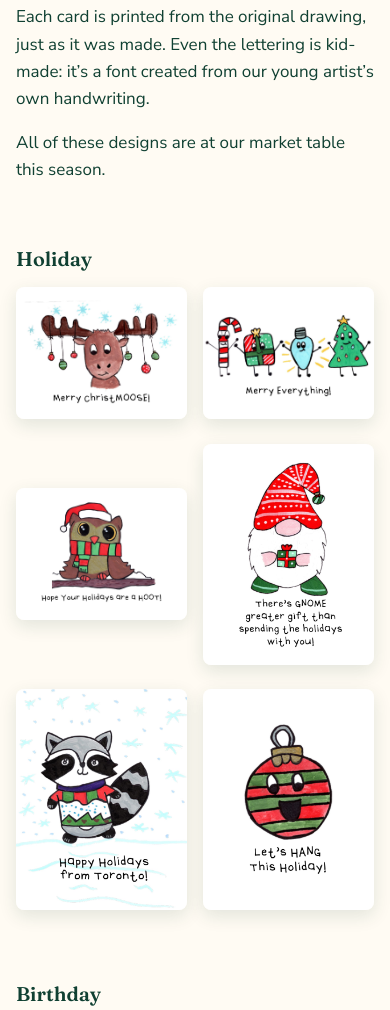
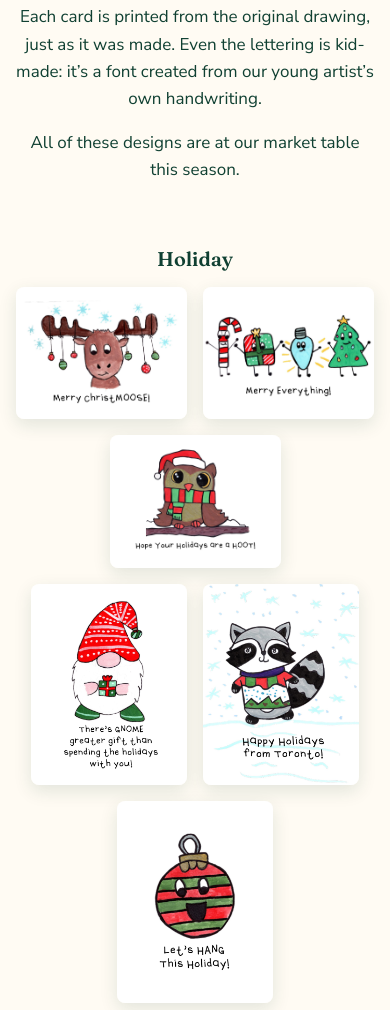
Before and after one commit to Little-Jots-of-Joy/Website, an Astro site: page / in a window 390 px wide. Shown: the part 1674-2684 px from the top of the page. Built offline with nearby package versions, Linux system fonts and the light colour scheme; Astro itself is replaced by a stand-in of ours.

Commit message:
feat(home): balance the cards section with one card shape per row (#15)
## What

Option A from the layout review on 2026-11-20. This commit was pushed to
the PR #14 branch after #14 had already been merged, so it needs its own
PR.

- In each occasion group, landscape cards share one centred row and
portrait cards sit in the row below. They're sized to about equal area
(13rem and 9.75rem wide), so neither shape looks smaller.
- The section header (lockup) and intro are centred to match the story
section above.
- Phones keep two cards per row. When a row has an odd count, the last
card is centred on its own.
- `docs/brand/HANDOFF.md` describes the new layout.

I also tried a version where every card was the same height. It was
about 450px shorter, but it made the portrait cards too small to read.

## Checks

- `pnpm check` passes (types, format, build, HTML, inline code, image
metadata, links).
- Screenshots checked at desktop and 375px phone width.

🤖 Generated with [Claude Code](https://claude.com/claude-code)

Co-authored-by: Brion Muldoon <brion@IDENTOS.com>
Co-authored-by: Claude Opus 5.5 <noreply@anthropic.com>

```diff
--- a/src/pages/index.astro
+++ b/src/pages/index.astro
@@ -9,12 +9,21 @@ import heart from '../assets/brand/heart.png';
 import lockup from '../assets/brand/art-cards-by-hadley-lockup.png';
 
 const events = upcomingEvents();
+// Each occasion shows its landscape cards in one row and its portrait cards in the
+// next, so every row has one card shape and an even height.
+const isLandscape = (card: (typeof cards)[number]) => card.image.width > card.image.height;
 const cardGroups = occasions
-  .map((occasion) => ({
+  .map((occasion) => {
+    const groupCards = cards.filter((card) => card.occasion === occasion.id);
+    return {
       ...occasion,
-    cards: cards.filter((card) => card.occasion === occasion.id),
-  }))
-  .filter((group) => group.cards.length > 0);
+      rows: [
+        { shape: 'landscape', cards: groupCards.filter(isLandscape) },
+        { shape: 'portrait', cards: groupCards.filter((card) => !isLandscape(card)) },
+      ].filter((row) => row.cards.length > 0),
+    };
+  })
+  .filter((group) => group.rows.length > 0);
 ---
 
 <Base wide>
@@ -87,19 +96,21 @@ const cardGroups = occasions
             <h3 id={`cards-${group.id}`} class="occasion-title">
               {group.title}
             </h3>
-            <ul class="card-grid" aria-labelledby={`cards-${group.id}`}>
-              {group.cards.map((card) => (
+            {group.rows.map((row) => (
+              <ul class:list={['card-row', row.shape]} aria-labelledby={`cards-${group.id}`}>
+                {row.cards.map((card) => (
                   <li>
                     <Image
                       src={card.image}
                       alt={card.alt}
                       widths={[240, 480]}
-                    sizes="(min-width: 50rem) 240px, 45vw"
+                      sizes="(min-width: 50rem) 208px, 45vw"
                       class="card-image"
                     />
                   </li>
                 ))}
               </ul>
+            ))}
           </>
         ))}
       </div>
@@ -227,20 +238,47 @@ const cardGroups = occasions
     max-width: var(--content-width);
   }
 
+  /* The cards section is centred, like the story above it. */
+  .cards .container {
+    text-align: center;
+  }
+
+  .cards-intro {
+    margin-inline: auto;
+  }
+
   .occasion-title {
     margin: var(--space-xl) 0 0;
   }
 
-  .card-grid {
-    display: grid;
-    /* 140px keeps two columns on a phone, so 20 cards don't become one long scroll. */
-    grid-template-columns: repeat(auto-fit, minmax(140px, 1fr));
-    align-items: center;
-    justify-items: center;
+  /* One card shape per row, centred. Widths give both shapes about the same area. */
+  .card-row {
+    display: flex;
+    flex-wrap: wrap;
+    justify-content: center;
     gap: var(--space-md);
     margin: var(--space-md) 0 0;
     padding: 0;
     list-style: none;
+  }
+
+  .card-row li {
+    flex: 0 1 var(--card-width);
+    /* Never more than half the row, so phones show two cards side by side. */
+    max-width: calc(50% - var(--space-md) / 2);
+  }
+
+  .card-row.landscape {
+    --card-width: 13rem;
+  }
+
+  .card-row.portrait {
+    --card-width: 9.75rem;
+  }
+
+  .card-row .card-image {
+    display: block;
+    max-width: none;
   }
 
   /* Calm backgrounds (Paper/Sage alternate); brand colours are accents only. */
```
Also changed, not shown: docs/brand/HANDOFF.md (+1 -1 lines). Lines whose indentation alone changed are shown as unchanged.
